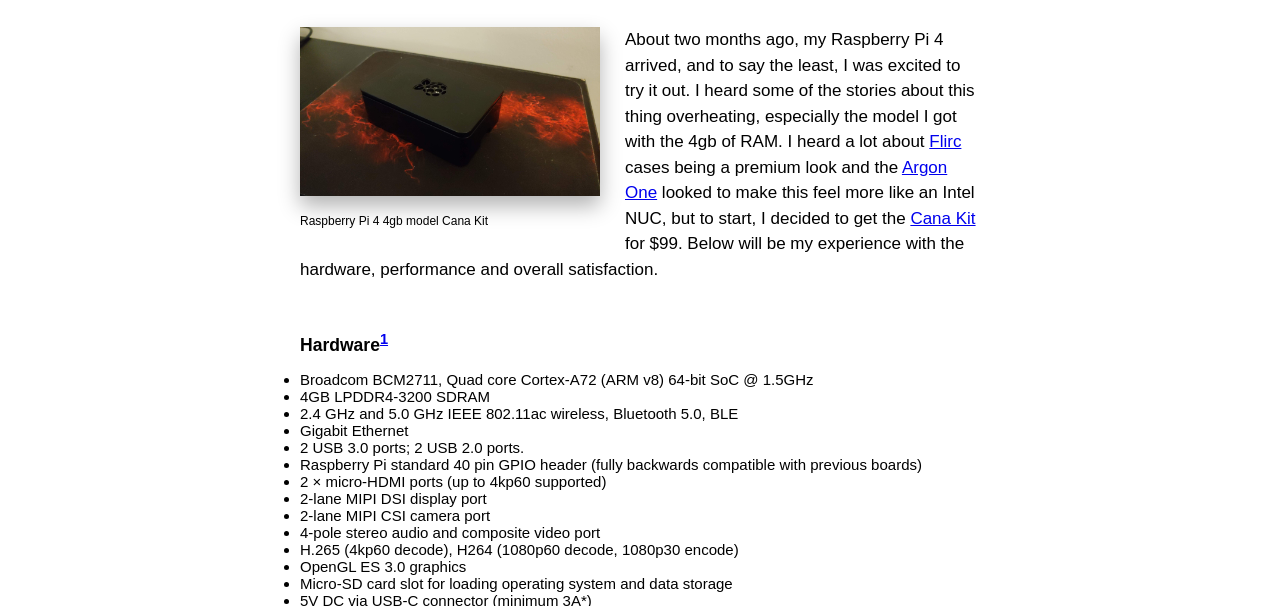
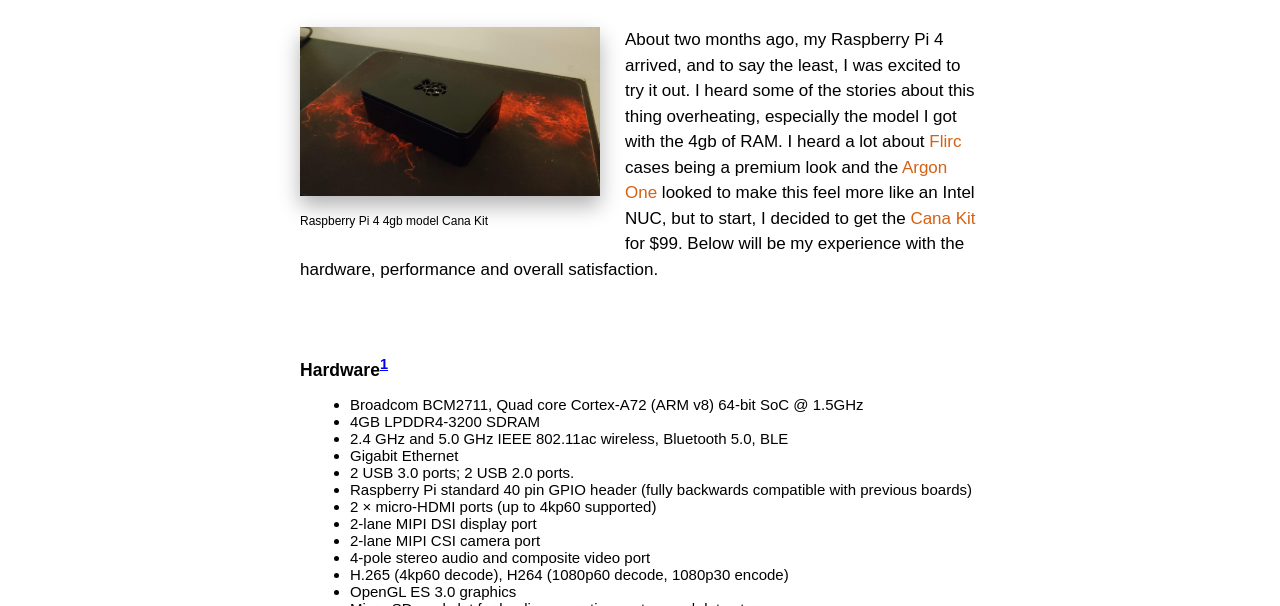
Before and after one commit to falonytech/cv, a website: page raspberry_pi.html in a window 1280 px wide. Shown: the part 190-796 px from the top of the page. Drawn offline with Linux system fonts and the light colour scheme.

Commit message:
Add files via upload

```diff
--- a/css/style.css
+++ b/css/style.css
@@ -570,6 +570,8 @@
       text-transform: uppercase; }
     .post__title--subhead {
       font-size: 2rem; }
+  .post__sub-title {
+    margin: 2.5rem 0 1rem 0; }
   .post__gallery {
     display: grid;
     grid-template-columns: 1fr 1fr 1fr;
@@ -615,6 +617,8 @@
         margin-right: 15%;
         width: 70%;
         margin-bottom: 2.5rem; } }
+  .post__references {
+    margin-top: 6rem; }
 
 .post__img-caption {
   font-size: 1.2rem;
@@ -629,6 +633,16 @@
   @media only screen and (max-width: 50em) {
     .post__text {
       margin-bottom: 2.5rem; } }
+
+.post__hardware-list--item {
+  margin-left: 5rem; }
+
+.product-link {
+  text-decoration: none;
+  color: #d66112; }
+
+.product-link:visited {
+  color: #d66112; }
 
 .bloglist--container {
   display: grid;
```
